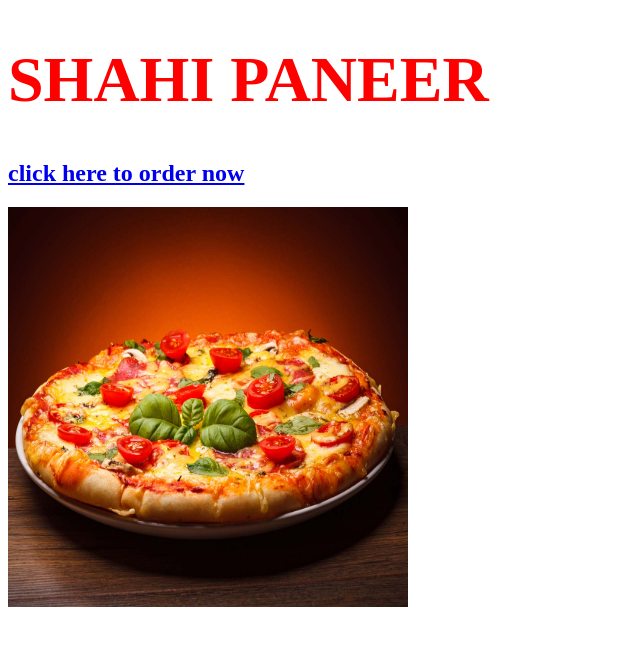
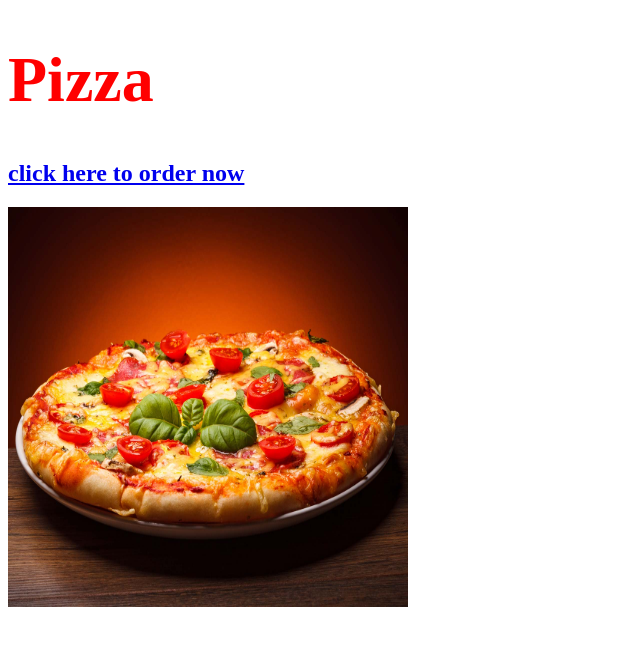
Before and after one commit to mahesh1412/restaurant, a plain HTML site: page food14.html in a window 1280 px wide. Shown: the whole page, without its empty margins (0-640 px from the left). Drawn offline with Linux system fonts and the light colour scheme.

Commit message:
Update food14.html
Pizza description updated

```diff
--- a/food14.html
+++ b/food14.html
@@ -6,11 +6,11 @@
     <meta charset="UTF-8">
     <meta http-equiv="X-UA-Compatible" content="IE=edge">
     <meta name="viewport" content="width=device-width, initial-scale=1.0">
-    <title>Day1:: Food11</title>
+    <title>Day1:: Pizza</title>
 </head>
 
 <body style=" background: url(./18.png) no-repeat center/cover;">
-  <h1 style="color: red; font-size: 4em;">SHAHI PANEER </h1>
+  <h1 style="color: red; font-size: 4em;">Pizza </h1>
   <h2>
 <a href="pay.html" target="_blank">click here to order now</a></h2>
 
```
